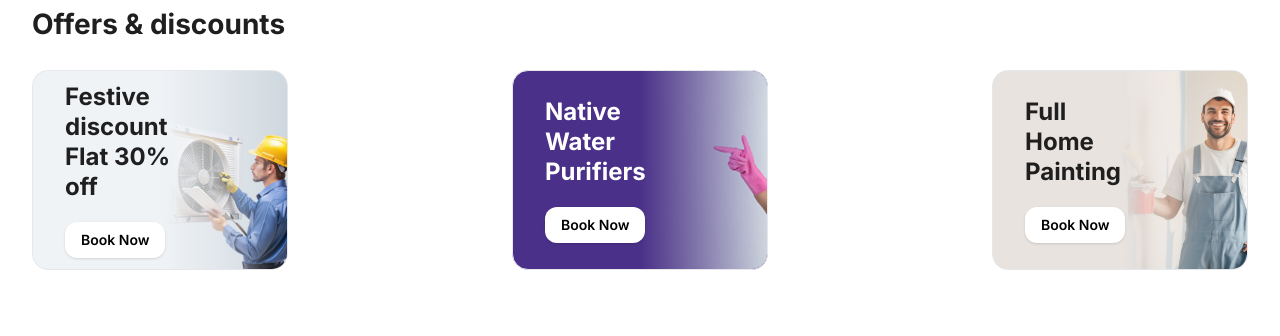
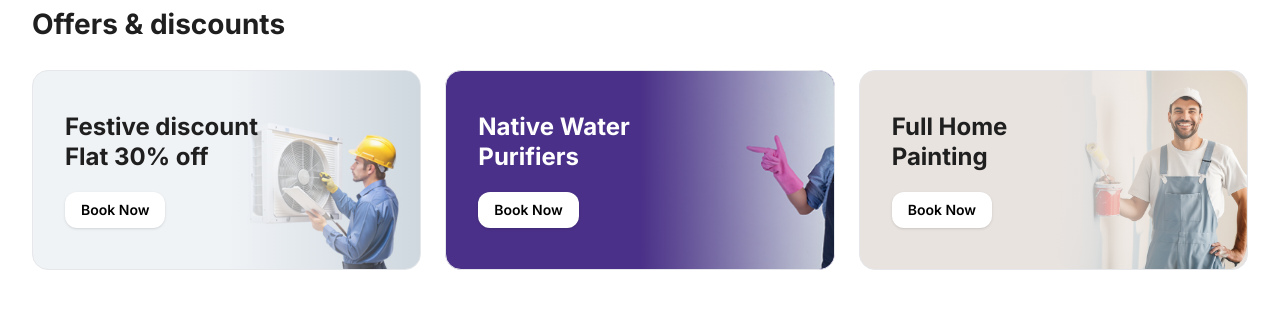
Before and after one commit to Vignes07/fix-my-home-pro, a React (Vite) app: page / in a window 1280 px wide. Shown: the part 795-1131 px from the top of the page. Built offline with nearby package versions, Linux system fonts and the light colour scheme; no server answers.

Commit message:
Updated UI

```diff
--- a/src/pages/customer/HomePage.tsx
+++ b/src/pages/customer/HomePage.tsx
@@ -184,13 +184,13 @@
             {/* ====== OFFERS & DISCOUNTS (Dynamic) ====== */}
             <section className="mx-auto max-w-7xl px-4 py-12 sm:px-6 lg:px-8">
                 <h2 className="text-[28px] font-bold text-[#1f1f1f]">Offers & discounts</h2>
-                <div className="mt-6 flex justify-between overflow-x-auto pb-4 snap-x hide-scrollbar">
+                <div className="mt-6 grid grid-cols-3 gap-6">
                     {offerCards.map((offer, idx) => {
                         const bgColor = offer.bg_color || '#f0f3f6'
                         const dark = isDarkOffer(bgColor)
                         const img = offer.image_url || fallbackImgList[idx % fallbackImgList.length]
                         return (
-                            <div key={idx} className="min-w-[20vw] flex-shrink-0 cursor-pointer snap-start overflow-hidden rounded-2xl relative h-[200px] border border-gray-200 group" style={{ background: bgColor }}>
+                            <div key={idx} className="cursor-pointer overflow-hidden rounded-2xl relative h-[200px] border border-gray-200 group" style={{ background: bgColor }}>
                                 <div className="absolute inset-y-0 left-0 w-2/3 p-8 flex flex-col justify-center z-10">
                                     <h3 className={`text-2xl font-bold leading-tight mb-2 ${dark ? 'text-white' : 'text-[#1f1f1f]'}`}>
                                         {offer.title.split('\n').map((line, i) => <span key={i}>{line}<br /></span>)}
```
